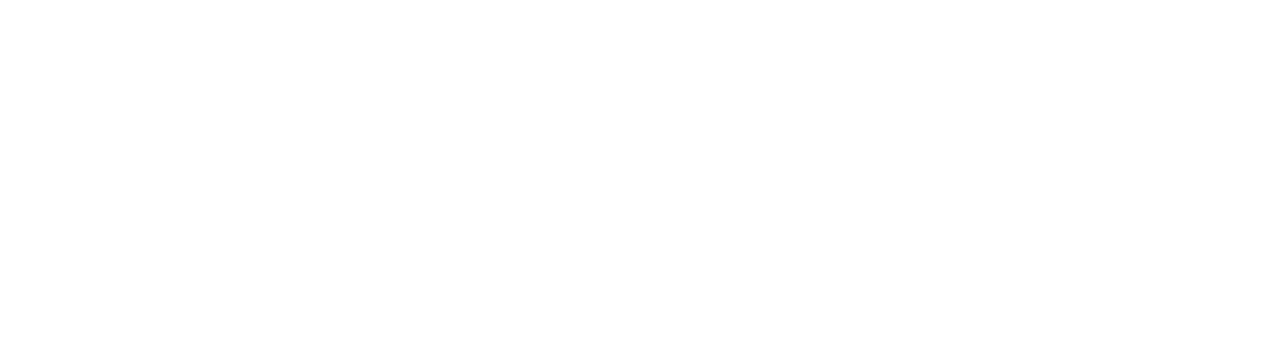
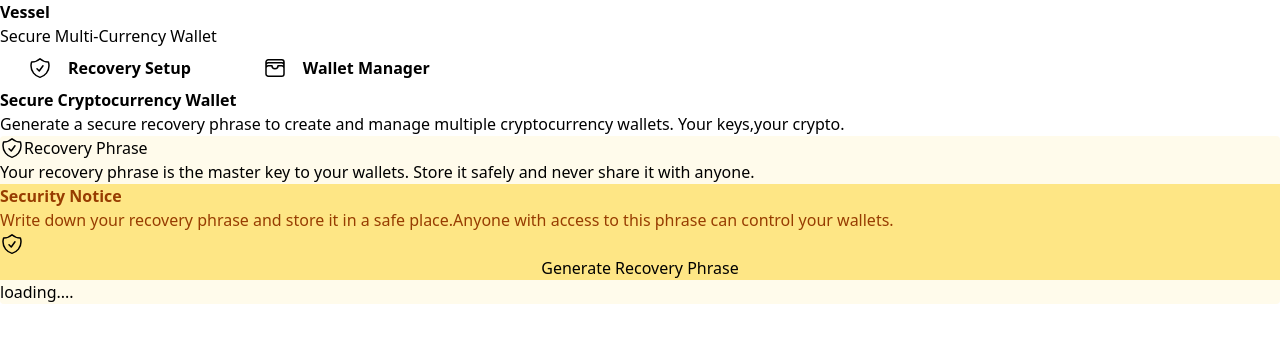
Before and after one commit to TigerTechie12/Vessel, a React (Vite) app in the folder frontend/vite-project/: page / in a window 1280 px wide. Shown: the top 342 px of the page. Built offline with nearby package versions, Linux system fonts and the light colour scheme.

Commit message:
added routing

```diff
--- a/frontend/package.json
+++ b/frontend/package.json
@@ -3,6 +3,7 @@
     "@solana/web3.js": "^1.98.4",
     "bip39": "^3.1.0",
     "ed25519-hd-key": "^1.3.0",
+    "react-router-dom": "^7.9.3",
     "tweetnacl": "^1.0.3"
   }
 }
--- a/frontend/vite-project/src/App.tsx
+++ b/frontend/vite-project/src/App.tsx
@@ -1,13 +1,22 @@
 import { useState } from 'react'
 import reactLogo from './assets/react.svg'
 import viteLogo from '/vite.svg'
+import {BrowserRouter,Routes,Route} from 'react-router-dom'
+import Dashboard from './pages/dashboard'
+import {Wallets} from './pages/wallet'
 import './App.css'
 
 function App() {
-  const [count, setCount] = useState(0)
+
 
   return (
     <>
+    <BrowserRouter>
+    <Routes>
+      <Route path='/' element={<Dashboard></Dashboard>}></Route>
+      <Route path='/wallet' element={<Wallets></Wallets>}></Route>
+    </Routes>
+    </BrowserRouter>
     </>
   )
 }
```
Also changed, not shown: frontend/vite-project/src/pages/index.tsx (deleted), 1 other file (tests, documents, lock files or other folders).
